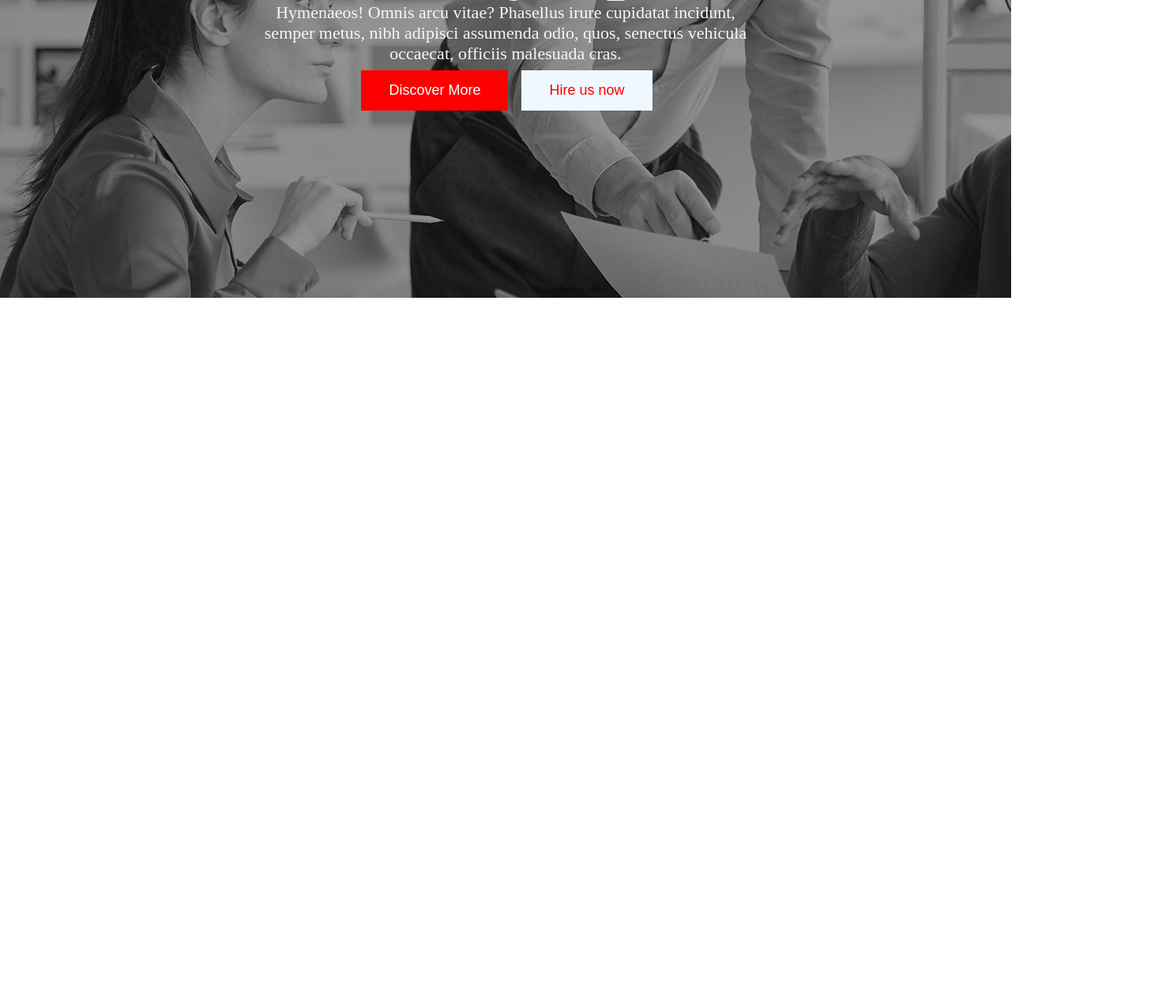
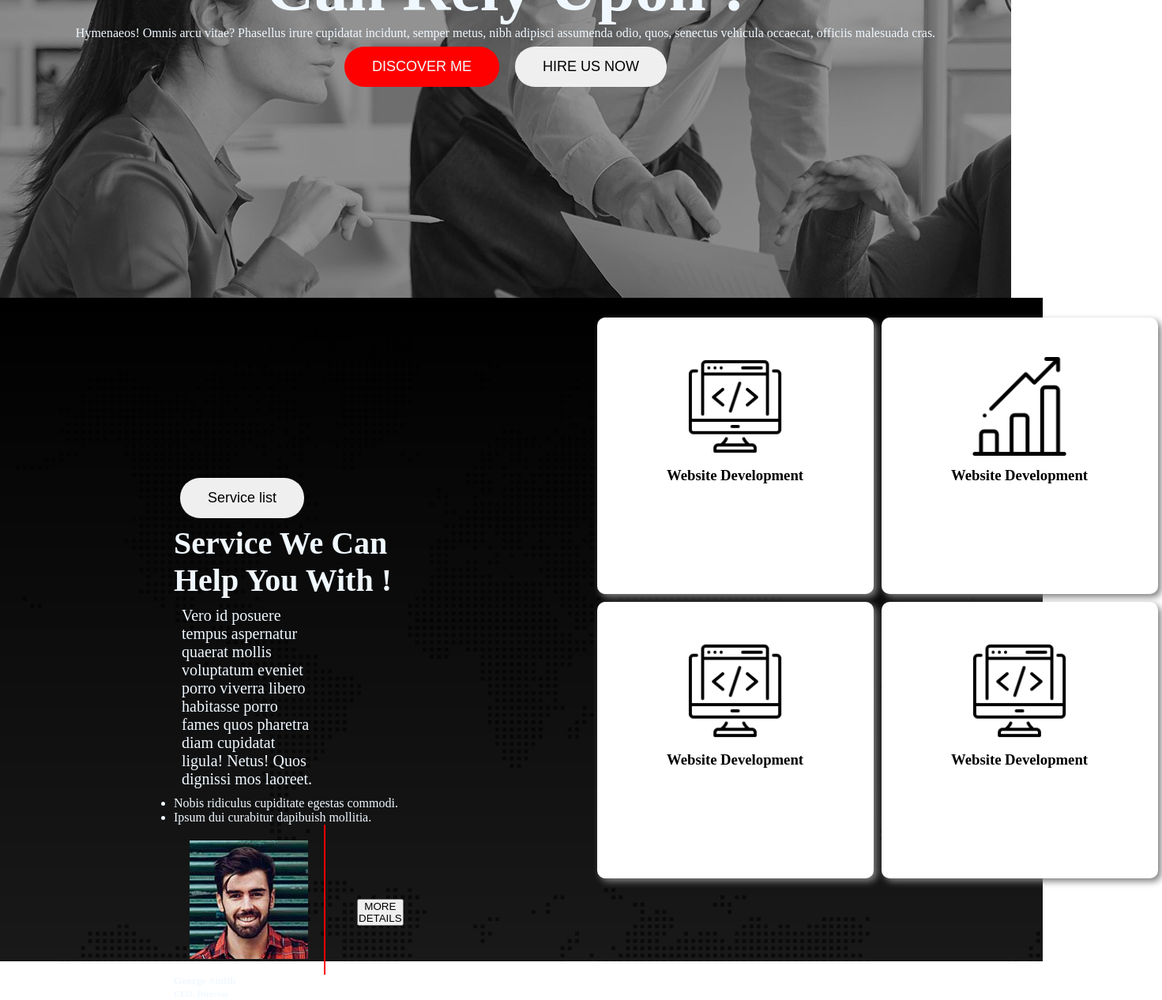
Before and after one commit to Aliraj69/Digital-Agency, a plain HTML site: page index.html in a window 1280 px wide. Shown: the part 512-1778 px from the top of the page at 79% size, 1471 px wide, since content can reach past the window. Before the commit the page ends 889 px from the top, so only its background shows below. Drawn offline with Linux system fonts and the light colour scheme.

Commit message:
digital agency done

```diff
--- a/index.html
+++ b/index.html
@@ -1,38 +1,104 @@
 <!DOCTYPE html>
 <html lang="en">
   <head>
-    <meta charset="UTF-8">
-    <meta http-equiv="X-UA-Compatible" content="IE=edge">
-    <meta name="viewport" content="width=device-width, initial-scale=1.0">
-    <link rel="stylesheet" href="style.css">
-    <link rel="icon"  href="asset/logo/logo.png">
-    <title>Digital Agency</title>
+    <meta charset="UTF-8" />
+    <meta http-equiv="X-UA-Compatible" content="IE=edge" />
+    <meta name="viewport" content="width=device-width, initial-scale=1.0" />
+    <title>Digital</title>
+    <link rel="stylesheet" href="style.css" />
   </head>
   <body>
     <header>
       <div class="nav-container">
         <div class="logo-container">
-              <img src="asset/logo/logo.png" alt="">
+          <img src="./asset/logo/logo.png" alt="" />
         </div>
         <div class="menu-container">
           <ul class="items">
-                <li class="item"> Home</li>
-                <li class="item"> About</li>
-                <li class="item"> Contact</li>
-                <li class="item"> Service</li>
+            <li class="item">Home</li>
+            <li class="item">About</li>
+            <li class="item">Contact</li>
+            <li class="item">Service</li>
           </ul>
         </div>
       </div>
     </header>
+
     <div class="banner-container">
       <div class="banner-details">
-            <h1 class="title-banner"><span class="title-color">Digital</span>  Agency You <br> Can Rely Upon!</h1>
-            <p class="description">Hymenaeos! Omnis arcu vitae? Phasellus irure cupidatat incidunt, semper metus, nibh adipisci assumenda odio, quos, senectus vehicula occaecat, officiis malesuada cras.</p>
+        <h1 class="title-banner">
+          <span class="primary">Digital</span> Agency You <br />
+          Can Rely Upon !
+        </h1>
+        <p class="descripton">
+          Hymenaeos! Omnis arcu vitae? Phasellus irure cupidatat incidunt,
+          semper metus, nibh adipisci assumenda odio, quos, senectus vehicula
+          occaecat, officiis malesuada cras.
+        </p>
         <div class="buttons">
-                <button class="btn-discover">Discover More</button>
-                <button class="hire">Hire us now</button>
+          <button class="btn-discover btn">DISCOVER ME</button>
+          <button class="btn-hire btn">HIRE US NOW</button>
         </div>
       </div>
     </div>
+
+    <div class="service-container">
+      <div class="service-left-container">
+        <div class="service-details">
+          <button class="btn service-btn">Service list</button>
+          <h1 class="service-title">
+            <span class="primary">Service</span> We Can Help You With !
+          </h1>
+          <p class="service-description">
+            Vero id posuere tempus aspernatur quaerat mollis voluptatum eveniet
+            porro viverra libero habitasse porro fames quos pharetra diam
+            cupidatat ligula! Netus! Quos dignissi mos laoreet.
+          </p>
+          <ul>
+            <li>Nobis ridiculus cupiditate egestas commodi.</li>
+            <li>Ipsum dui curabitur dapibuish mollitia.</li>
+          </ul>
+          <div class="author-details">
+            <div class="author-img-desc">
+              <img class="author-img" src="./asset/image/author.jpg" alt="" />
+              <h5>George Smith <br /><small>CEO, Director</small></h5>
+            </div>
+            <div class="more-details">
+              <button>MORE DETAILS</button>
+            </div>
+          </div>
+        </div>
+      </div>
+      <div class="service-right-container">
+        <div class="services">
+          <div class="service-up">
+            <div class="service">
+              <img class="service-logo" src="./asset/icons/coding.png" alt="" />
+              <h3>Website Development</h3>
+            </div>
+            <div class="service">
+              <img
+                class="service-logo"
+                src="./asset/icons/bar-chart.png"
+                alt=""
+              />
+              <h3>Website Development</h3>
+            </div>
+          </div>
+          <div class="service-down">
+            <div class="service">
+              <img class="service-logo" src="./asset/icons/coding.png" alt="" />
+              <h3>Website Development</h3>
+            </div>
+            <div class="service">
+              <img class="service-logo" src="./asset/icons/coding.png" alt="" />
+              <h3>Website Development</h3>
+            </div>
+          </div>
+        </div>
+      </div>
+    </div>
+
+
   </body>
 </html>
--- a/style.css
+++ b/style.css
@@ -5,7 +5,7 @@
 .nav-container{
     display: flex;
     justify-content:space-around ;
-    background-color: #19473f;
+    background-color:grey;
     color: aliceblue;
     padding: 20px;
     /* heights hochhe nicher dike baranu komanu ar widths hochhe side er dike baranu komanu */
@@ -59,3 +59,88 @@
     border:none;
     margin: 5px;
 }
+.service-container{
+    width: 100%;
+    height: 100vh;
+    background-image: url("/asset/image/footer-bg.png"),linear-gradient(rgba(0, 0, 0,1),rgba(0,0,0,0.9));
+    background-blend-mode: overlay;
+    color: aliceblue;
+    padding: 20px;
+   display: flex;
+}
+.btn{
+    padding: 15px 35px;
+    font-size: 18px;
+    margin: 8px;
+    border: none;
+    border-radius: 25px;
+}
+.service-title{
+    font-size: 40px;
+    font-weight: bold;
+}
+.service-color{
+    color: red;
+}
+.service-description{
+    font-size: 20px;
+    width: 50%;
+    padding: 10px;
+}
+.author-details{
+    display: flex;
+    align-items: center;
+
+}
+.author-img{
+    display:flex;
+    align-items: center;
+    padding: 20px;
+    border-right: 2px solid red;
+
+}
+.author-pic{
+    width: 100px;
+    height: 100px;
+    border-radius: 50px;
+}
+.more-details{
+    padding: 40px;
+
+}
+.details{
+    color: red;
+    padding: 10px 15px;
+    border-radius: 25px;
+    border: none;
+    font-size: 15px;
+}
+.font{
+    font-size: 17px;
+}
+.service-left-container{
+    padding: 200px 200px;
+}
+
+
+.service-up{
+    display: flex;
+}
+.service-down{
+    display: flex;
+}
+.service{
+    background-color: white;
+    padding: 50px;
+    width: 250px;
+    height: 250px;
+    box-shadow: 4px 4px 8px grey;
+    text-align: center;
+    color: black;
+    border-radius: 10px;
+    margin: 5px;
+}
+.service-logo{
+    width: 50%;
+    padding-bottom: 10px;
+}
```
Lines whose indentation alone changed are shown as unchanged.
